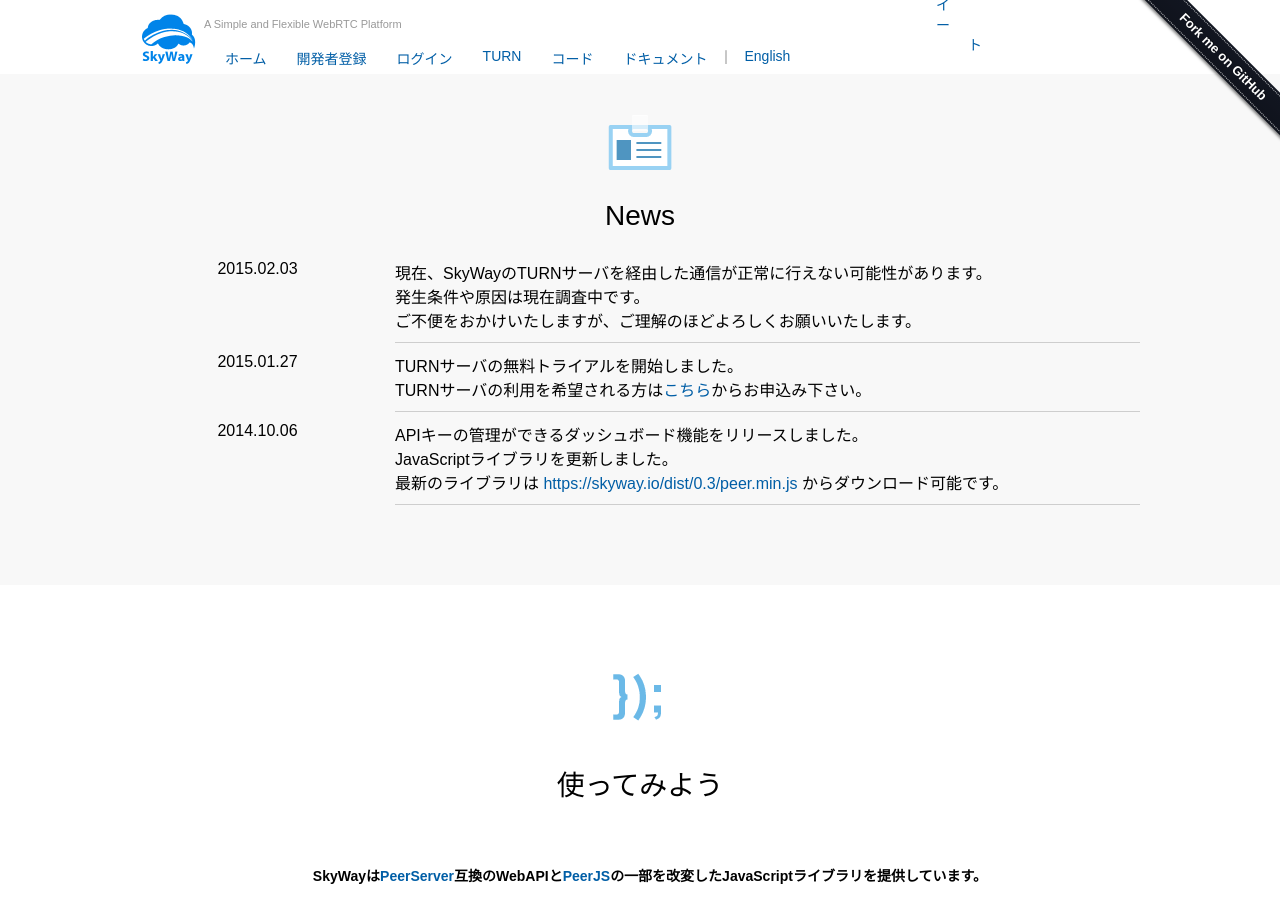
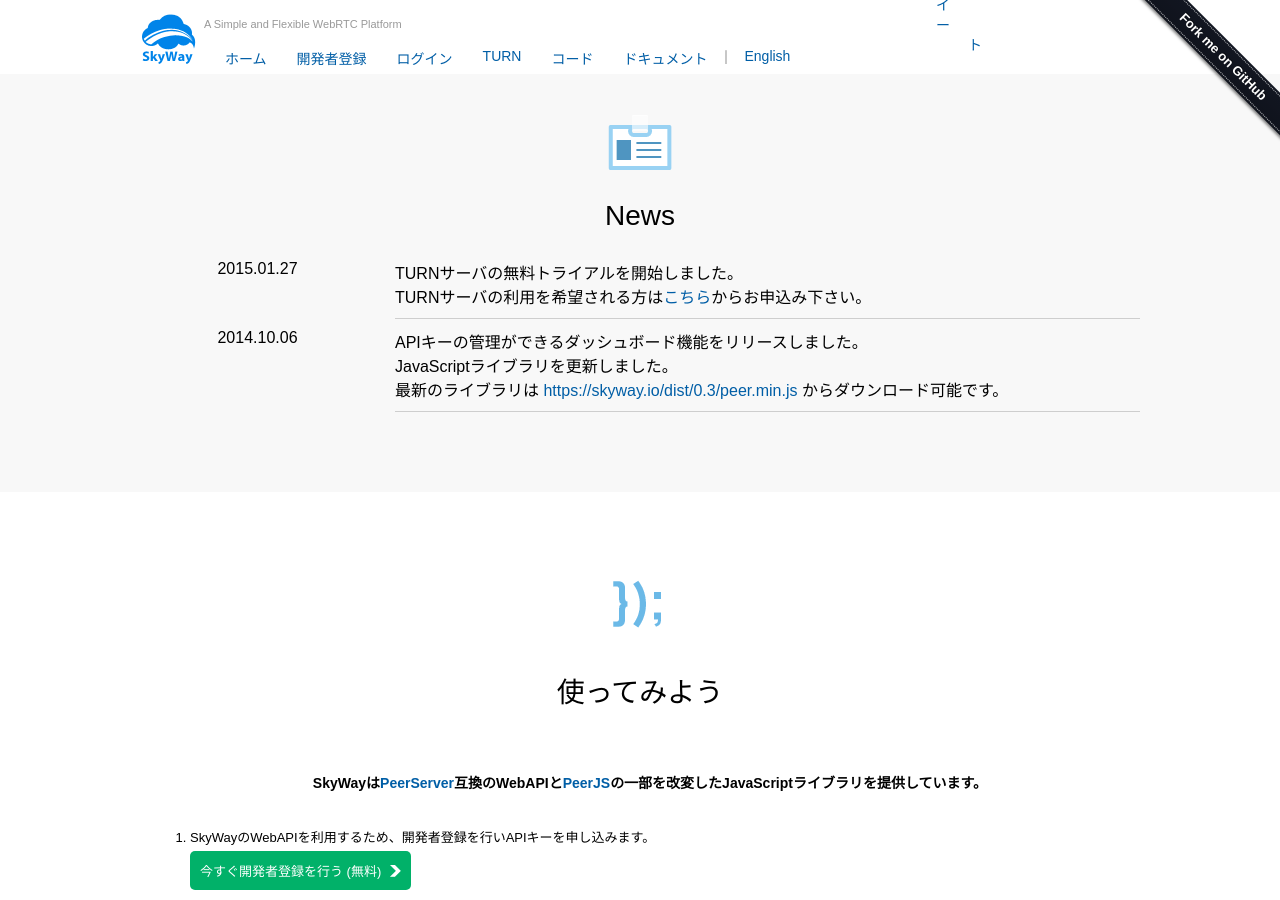
Before and after one commit to nttcom/skyway-old, a Jekyll site: the page built from index.html, in a window 1280 px wide and 900 px high, scrolled down 768 px. Built offline with Jekyll 4.4.1, drawn with Linux system fonts in a browser that asks for light colours; comment, search, counter and statistics services are not loaded.

Commit message:
deleted news item

```diff
--- a/en/index.html
+++ b/en/index.html
@@ -52,10 +52,6 @@
     <div class="container clearfix">
         <div id="content_news" class="grid_12">
             <h2>News</h2>
-            <div class="grid_3 datepositon">2015.02.03</div>
-            <div class="grid_9 omega newsbody">
-                We are currently experiencing problems with the SkyWay TURN server and you may not be able to connect properly in some cases. We are sorry for any inconvenience this may cause. We are working hard to investigate the problem and hope to get it up and running as soon as possible. Thank you for your patience.
-            </div>
             <div class="grid_3 datepositon">2015.01.27</div>
             <div class="grid_9 omega newsbody">
                 We have started a alpha version TURN Server as a free trial.<BR>
--- a/index.html
+++ b/index.html
@@ -50,12 +50,6 @@
     <div class="container clearfix">
         <div id="content_news" class="grid_12">
             <h2>News</h2>
-                <div class="grid_3 datepositon">2015.02.03</div>
-                <div class="grid_9 omega newsbody">
-                    現在、SkyWayのTURNサーバを経由した通信が正常に行えない可能性があります。<BR>
-                    発生条件や原因は現在調査中です。<BR>
-                    ご不便をおかけいたしますが、ご理解のほどよろしくお願いいたします。<BR>
-                </div>
                 <div class="grid_3 datepositon">2015.01.27</div>
                 <div class="grid_9 omega newsbody">
                     TURNサーバの無料トライアルを開始しました。<BR>
```
